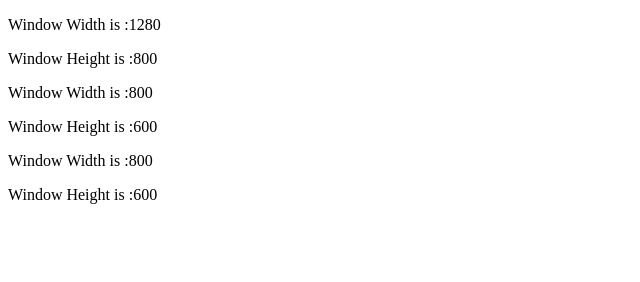
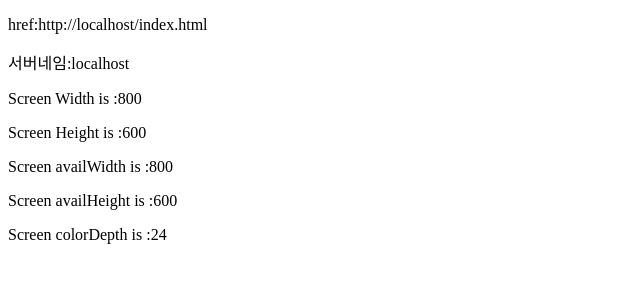
Before and after one commit to dheaven96/genesis, a plain HTML site: page index.html in a window 1280 px wide. Shown: the whole page, without its empty margins (0-640 px from the left). Drawn offline with Linux system fonts and the light colour scheme.

Commit message:
Add files via upload

```diff
--- a/index.html
+++ b/index.html
@@ -25,9 +25,10 @@
   <p id="result4"></p>
   <p id="result5"></p>
   <p id="result6"></p>
+  <p id="result7"></p>
 
   <script>
-      var windowX = window.innerWidth;  //넓이 = document.body.clientWidth;
+      var windowX = window.innerWidth;  //윈도우 넓이 = document.body.clientWidth;
       var windowY = window.innerHeight;
 
       var windowXx = screen.width; //헤상도
@@ -36,13 +37,22 @@
       var windowXxx = screen.availWidth; //
       var windowYyy = screen.availHeight;
 
+      var windowColor = screen.colorDepth;  //bit
+
       document.getElementById("result1").innerHTML = "Window Width is :" + windowX;
       document.getElementById("result2").innerHTML = "Window Height is :" + windowY;
-      document.getElementById("result3").innerHTML = "Window Width is :" + windowXx;
-      document.getElementById("result4").innerHTML = "Window Height is :" + windowYy;
-      document.getElementById("result5").innerHTML = "Window Width is :" + windowXxx;
-      document.getElementById("result6").innerHTML = "Window Height is :" + windowYyy;
+      document.getElementById("result3").innerHTML = "Screen Width is :" + windowXx;
+      document.getElementById("result4").innerHTML = "Screen Height is :" + windowYy;
+      document.getElementById("result5").innerHTML = "Screen availWidth is :" + windowXxx;
+      document.getElementById("result6").innerHTML = "Screen availHeight is :" + windowYyy;
+      document.getElementById("result7").innerHTML = "Screen colorDepth is :" + windowColor;
 
+
+      var windowHref = window.location.href; //파일의 url
+      var windowHost = window.location.hostname; //서버네임
+
+      document.getElementById("result1").innerHTML = "href:" + windowHref;
+      document.getElementById("result2").innerHTML = "서버네임:" + windowHost;
   </script>
 
 
```
